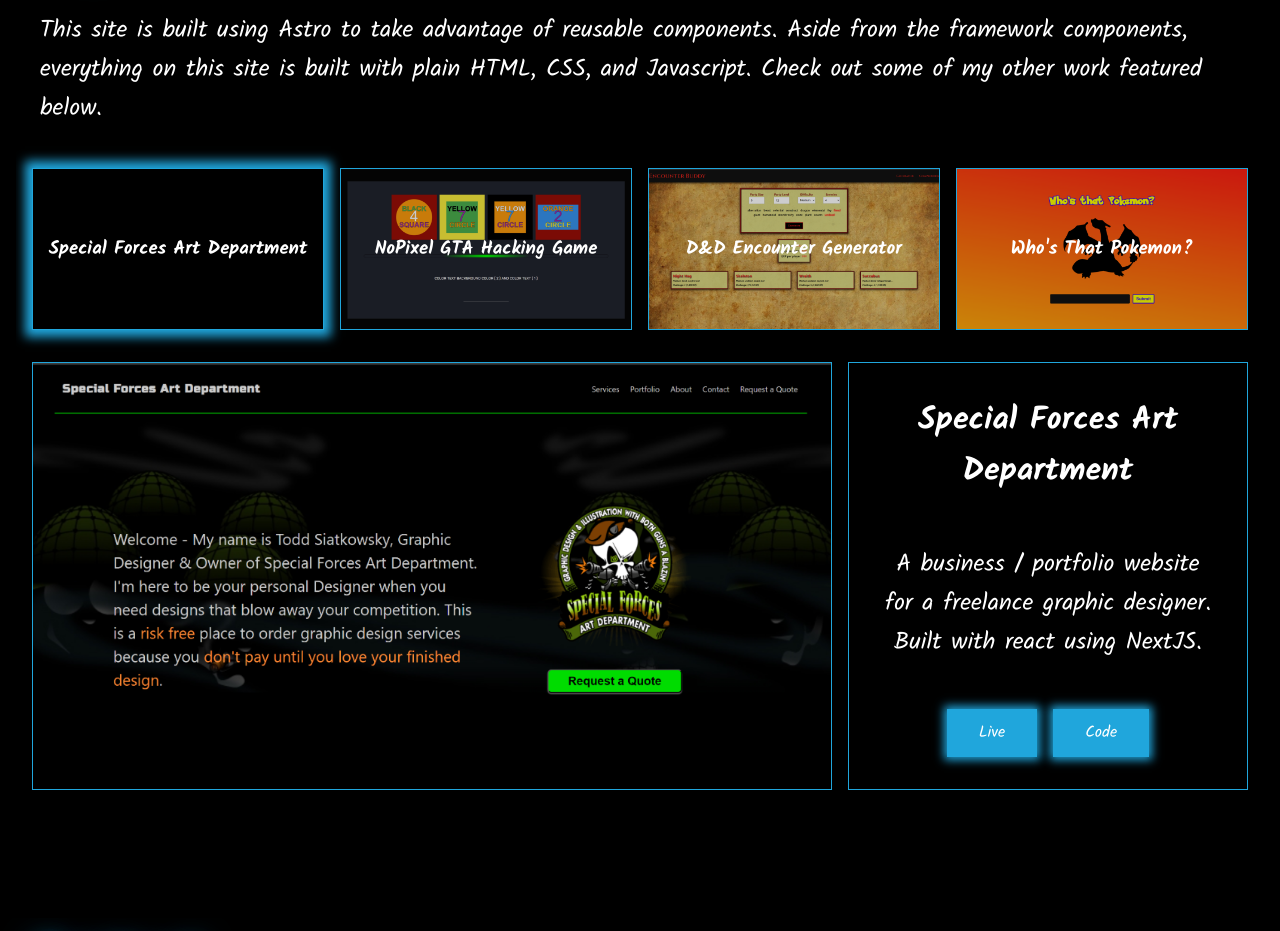
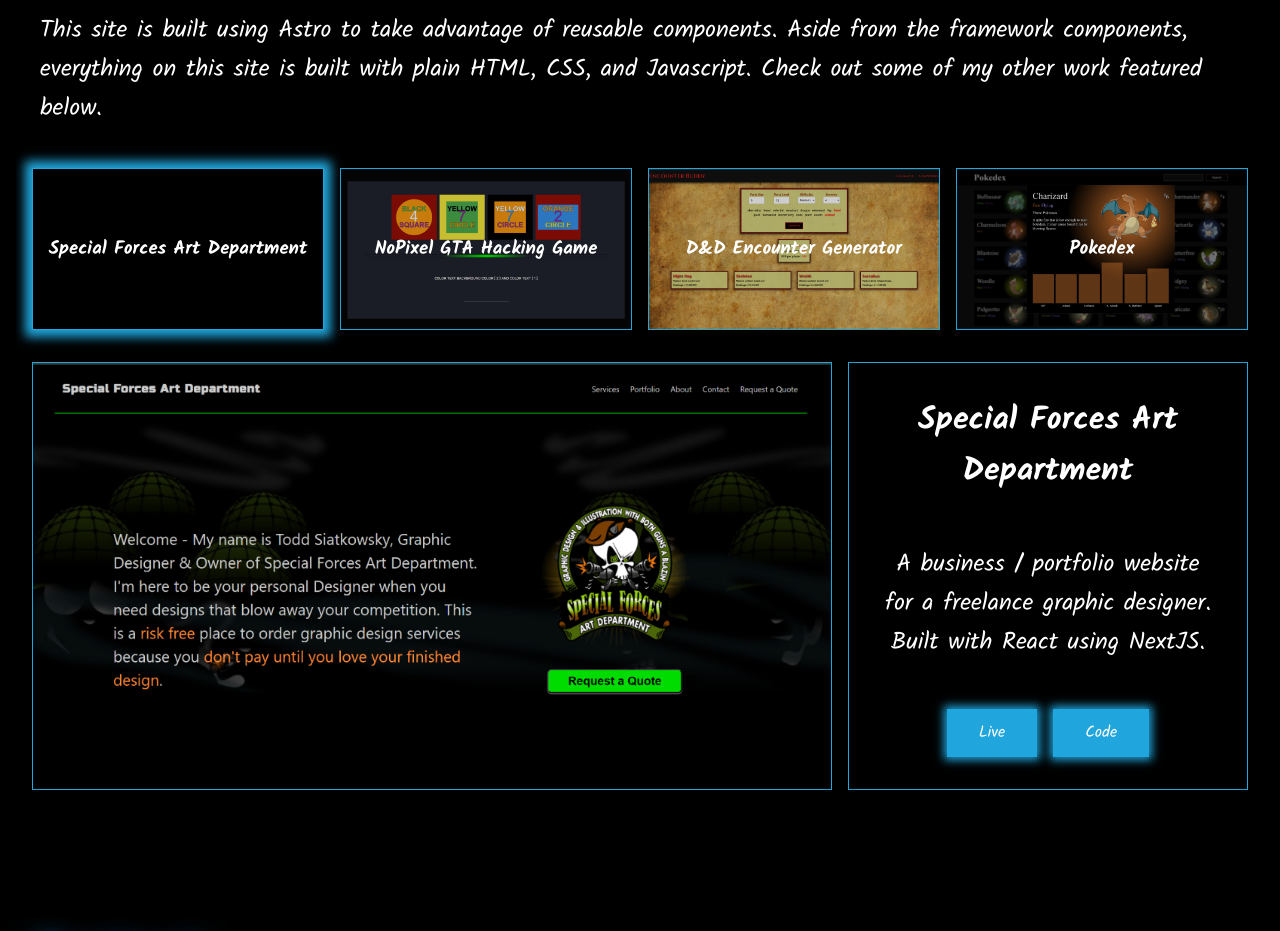
Before and after one commit to misqke/portfolio, an Astro site: page / in a window 1280 px wide. Shown: the part 3601-4532 px from the top of the page. Built offline with nearby package versions, Linux system fonts and the light colour scheme; Astro itself is replaced by a stand-in of ours.

Commit message:
change whos that pokemon to pokedex - projects

```diff
--- a/src/components/Projects.astro
+++ b/src/components/Projects.astro
@@ -7,7 +7,7 @@
     link: "https://graphicdesignerpa.netlify.app/",
     github: "https://github.com/misqke/special-forces-art-department",
     description:
-      "A business / portfolio website for a freelance graphic designer. Built with react using NextJS.",
+      "A business / portfolio website for a freelance graphic designer. Built with React using NextJS.",
     src: "sfad.png",
   },
   {
@@ -27,11 +27,12 @@
     src: "dndeg.png",
   },
   {
-    title: "Who's That Pokemon?",
-    link: "https://encounter-buddy.netlify.app/",
-    github: "https://github.com/misqke/whos-that-pokemon",
-    description: "Simple pokemon guessing game based off the pokemon cartoon.",
-    src: "wtp.png",
+    title: "Pokedex",
+    link: "https://pokedex.mrustdev.xyz",
+    github: "https://github.com/misqke/PokedexMVC",
+    description:
+      "A pokedex application built in c# using the .Net MVC framework.",
+    src: "pokedex.png",
   },
 ];
 ---
@@ -75,7 +76,7 @@
       link: "https://graphicdesignerpa.netlify.app/",
       github: "https://github.com/misqke/special-forces-art-department",
       description:
-        "A business / portfolio website for a freelance graphic designer. Built with react using NextJS.",
+        "A business / portfolio website for a freelance graphic designer. Built with React using NextJS.",
       src: "sfad.png",
     },
     {
@@ -95,12 +96,12 @@
       src: "dndeg.png",
     },
     {
-      title: "Who's That Pokemon?",
-      link: "https://encounter-buddy.netlify.app/",
-      github: "https://github.com/misqke/whos-that-pokemon",
+      title: "Pokedex",
+      link: "https://pokedex.mrustdev.xyz",
+      github: "https://github.com/misqke/PokedexMVC",
       description:
-        "Simple pokemon guessing game based off the pokemon cartoon.",
-      src: "wtp.png",
+        "A pokedex application built in c# using the .Net MVC framework.",
+      src: "pokedex.png",
     },
   ];
   const projectCards = document.querySelectorAll(".project-card");
```
Also changed, not shown: public/pokedex.png (added), public/wtp.png (deleted).
